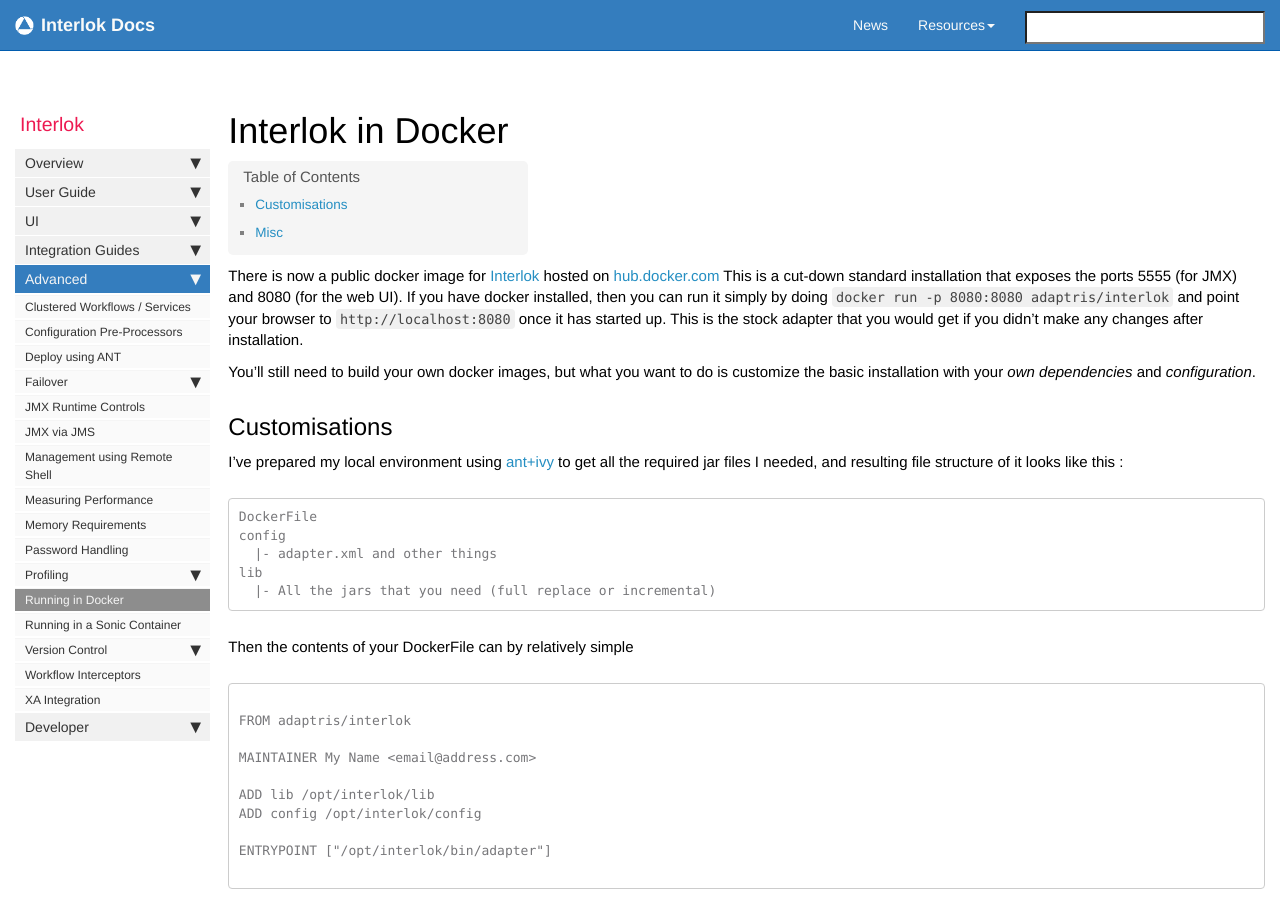
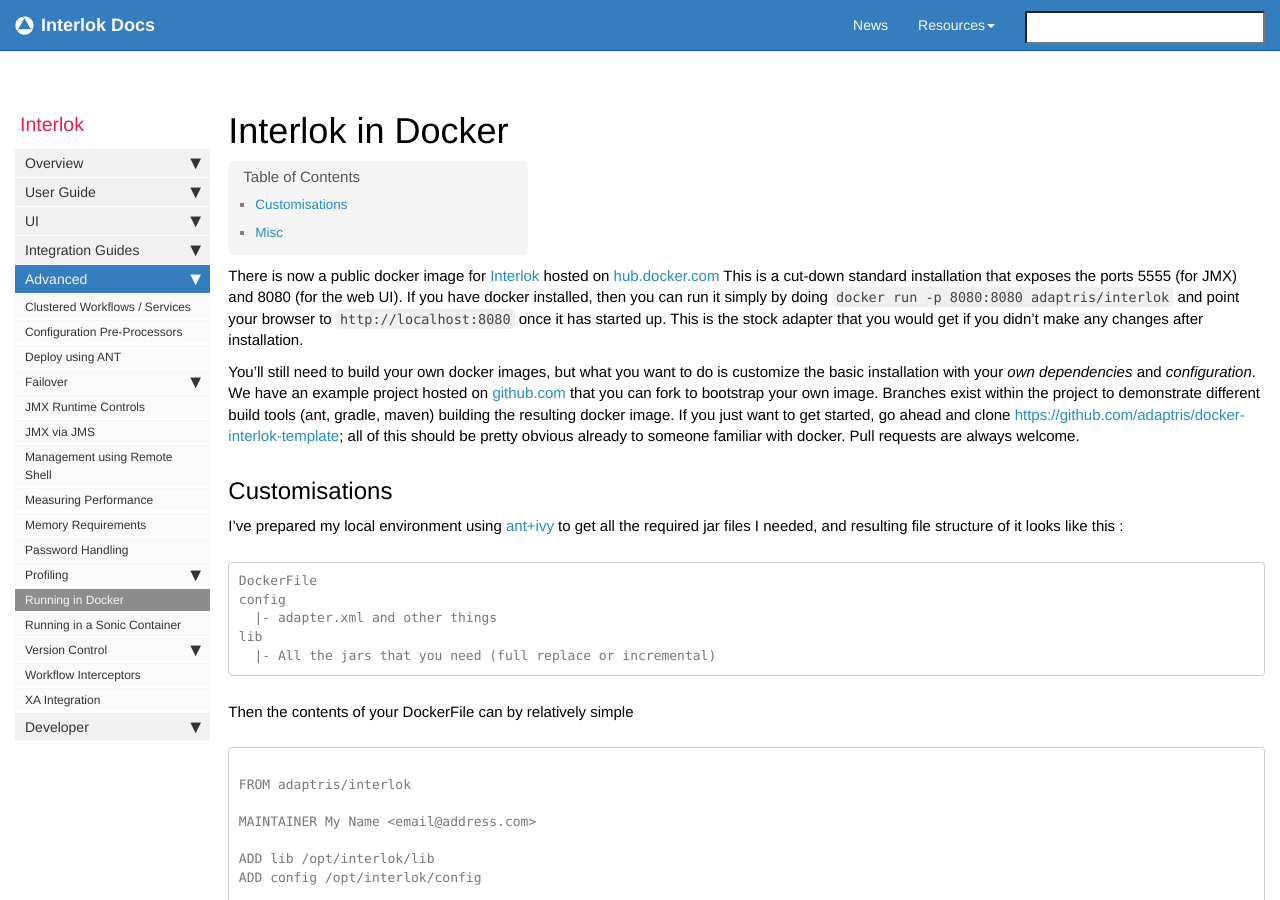
Before and after one commit to adaptris/interlok-docs-legacy, a Jekyll site: the page built from pages/advanced/advanced-docker.md, in a window 1280 px wide and 900 px high. Built offline with Jekyll 4.4.1, drawn with Linux system fonts in a browser that asks for light colours; nearby versions of some CDN libraries; comment, search, counter and statistics services are not loaded.

Commit message:
Added a reference to https://github.com/adaptris/docker-interlok-template

```diff
--- a/pages/advanced/advanced-docker.md
+++ b/pages/advanced/advanced-docker.md
@@ -8,7 +8,7 @@
 
 There is now a public docker image for [Interlok](https://hub.docker.com/r/adaptris/interlok/) hosted on [hub.docker.com](https://hub.docker.com) This is a cut-down standard installation that exposes the ports 5555 (for JMX) and 8080 (for the web UI). If you have docker installed, then you can run it simply by doing `docker run -p 8080:8080 adaptris/interlok` and point your browser to `http://localhost:8080` once it has started up. This is the stock adapter that you would get if you didn't make any changes after installation.
 
-You'll still need to build your own docker images, but what you want to do is customize the basic installation with your _own dependencies_ and _configuration_.
+You'll still need to build your own docker images, but what you want to do is customize the basic installation with your _own dependencies_ and _configuration_. We have an example project hosted on [github.com](https://github.com/adaptris/docker-interlok-template) that you can fork to bootstrap your own image. Branches exist within the project to demonstrate different build tools (ant, gradle, maven) building the resulting docker image. If you just want to get started, go ahead and clone [https://github.com/adaptris/docker-interlok-template](https://github.com/adaptris/docker-interlok-template); all of this should be pretty obvious already to someone familiar with docker. Pull requests are always welcome.
 
 ## Customisations ##
 
```
